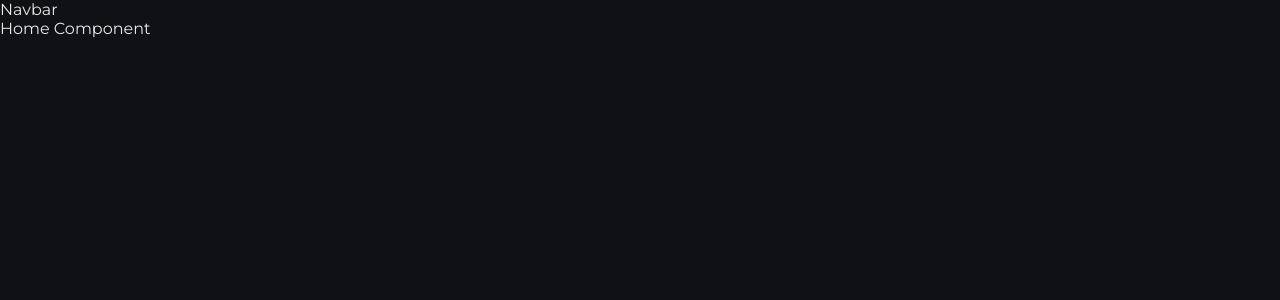
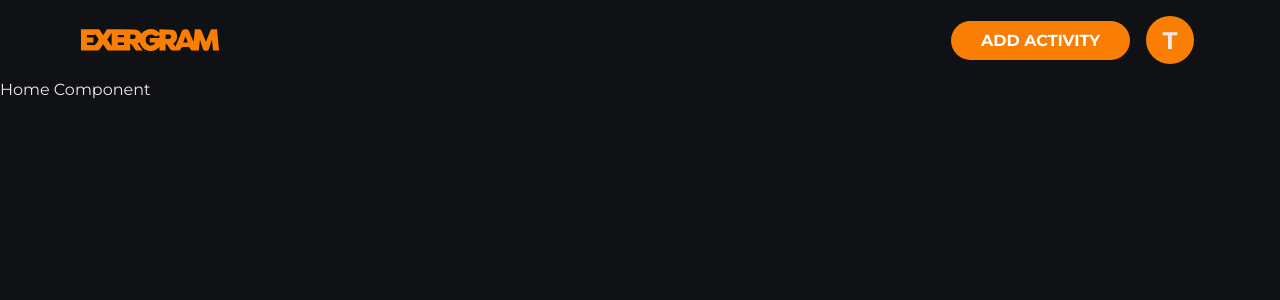
Before and after one commit to minusszx/exergram-frontend-c2, a React (Vite) app: page / in a window 1280 px wide. Shown: the top 300 px of the page. Built offline with nearby package versions, Linux system fonts and the light colour scheme.

Commit message:
addNavbar

```diff
--- a/src/components/NavMenu/NavMenu.css
+++ b/src/components/NavMenu/NavMenu.css
@@ -0,0 +1,111 @@
+@import url("https://fonts.googleapis.com/css2?family=Montserrat:ital,wght@0,100;0,200;0,300;0,400;0,500;0,600;0,700;1,100;1,200;1,300;1,400;1,500;1,600;1,700&display=swap");
+
+:root {
+  /* Color Palette */
+  --bg-color: #101115;
+  --primary-color: #1a1a1b;
+  --secondary-color: #c76300;
+  --accent-color: #fa7d00;
+
+  /* Text Color */
+  --white-text: #e8e8e8;
+  --grey-btn-color: #333333;
+}
+
+* {
+  margin: 0;
+  padding: 0;
+  box-sizing: border-box;
+}
+
+html {
+  background-color: #101115;
+}
+
+body {
+  color: var(--white-text);
+  font-family: "Montserrat", sans-serif;
+}
+
+/* ##########################################  NaveMenu  ########################################## */
+.navbar {
+    background-color: #101115;
+    height: 80px;
+    width: 100%;
+    position: relative;
+    z-index: 1;
+  }
+
+  nav {
+    max-width: 1140px;
+    display: flex;
+    justify-content: space-between;
+    margin: 0 auto;
+  }
+
+  .nav-logo-box {
+    height: 80px;
+  }
+
+  .logo {
+    height: 80px;
+    display: block;
+  }
+
+  nav ul {
+    display: flex;
+    align-items: center;
+    gap: 16px;
+  }
+
+  nav ul li {
+    list-style: none;
+  }
+
+  .right-nav {
+    display: flex;
+    align-items: center;
+    margin: 0 16px;
+    /* padding-right: 16px; */
+  }
+
+  .right-nav li a {
+    color: white;
+    font-size: 16px;
+    /* font-weight: 700; */
+    text-decoration-line: none;
+    background-color: #f97e03;
+    /* border: none; */
+    padding: 10px 30px;
+    border-radius: 30px;
+    text-transform: uppercase;
+    font-weight: 700;
+  }
+
+  nav ul li:hover {
+    cursor: pointer;
+    scale: 1.05;
+  }
+
+  .left-nav {
+    display: flex;
+    gap: 16px;
+    font-weight: 700;
+  }
+
+  .left-nav li a {
+    text-decoration: none;
+    color: white;
+    font-size: 20px;
+  }
+
+  .profile-btn {
+    font-size: 24px;
+    width: 48px;
+    height: 48px;
+    background-color: #f97e03;
+    border-radius: 50%;
+    display: grid;
+    place-content: center;
+    font-weight: 700;
+  }
--- a/src/components/NavMenu/NavMenu.jsx
+++ b/src/components/NavMenu/NavMenu.jsx
@@ -1,21 +1,25 @@
 import React from "react";
+import "./NavMenu.css";
 
 function NavMenu() {
   return (
-      <div className="NavMenu-Container">
+      <div className="navbar">
         <nav>
-            <div class="left-nav">
-                <div class="nav-logo-box">
-                    <img class="logo" src="./asset/img/Logo1exergram.svg" alt="logoExergram"/>
+            <div className="left-nav">
+                <div className="nav-logo-box">
+                    <img className="logo" src="src\Images\Logo\Logo1.svg" alt="logoExergram"/>
                 </div>
                 <ul>
+                    <li><a href="">DASHBOARD</a></li>
                     <li><a href="">FEED</a></li>
                 </ul>
             </div>
-            <ul class="right-nav">
-                <li><a href="">ADD ACTIVITY</a></li>
-                <li class="profile-btn">T</li>
-            </ul>
+            <div className="right-nav">
+                <ul>
+                    <li><a href="">ADD ACTIVITY</a></li>
+                    <li className="profile-btn">T</li>
+                </ul>
+            </div>
         </nav>
       </div>
   )
--- a/src/components/Navbar/Navbar.css
+++ b/src/components/Navbar/Navbar.css
@@ -0,0 +1,101 @@
+@import url("https://fonts.googleapis.com/css2?family=Montserrat:ital,wght@0,100;0,200;0,300;0,400;0,500;0,600;0,700;1,100;1,200;1,300;1,400;1,500;1,600;1,700&display=swap");
+
+:root {
+  /* Color Palette */
+  --bg-color: #101115;
+  --primary-color: #1a1a1b;
+  --secondary-color: #c76300;
+  --accent-color: #fa7d00;
+
+  /* Text Color */
+  --white-text: #e8e8e8;
+  --grey-btn-color: #333333;
+}
+
+* {
+  margin: 0;
+  padding: 0;
+  box-sizing: border-box;
+}
+
+html {
+  background-color: #101115;
+}
+
+body {
+  color: var(--white-text);
+  font-family: "Montserrat", sans-serif;
+}
+
+/* ##########################################  NaveMenu  ########################################## */
+.navbar {
+    background-color: #101115;
+    height: 80px;
+    width: 100%;
+    position: relative;
+    z-index: 1;
+  }
+
+  nav {
+    max-width: 1140px;
+    display: flex;
+    justify-content: space-between;
+    margin: 0 auto;
+  }
+
+  .nav-logo-box {
+    height: 80px;
+  }
+
+  .logo {
+    height: 80px;
+    display: block;
+  }
+
+  .right-nav {
+    display: flex;
+    align-items: center;
+    margin: 0 16px;
+    /* padding-right: 16px; */
+  }
+
+  .right-nav li a {
+    color: white;
+    font-size: 16px;
+    /* font-weight: 700; */
+    text-decoration-line: none;
+    background-color: #f97e03;
+    /* border: none; */
+    padding: 10px 30px;
+    border-radius: 30px;
+    text-transform: uppercase;
+    font-weight: 700;
+  }
+
+  nav ul li:hover {
+    cursor: pointer;
+    scale: 1.05;
+  }
+
+  .left-nav {
+    display: flex;
+    gap: 16px;
+    font-weight: 700;
+  }
+
+  .left-nav li a {
+    text-decoration: none;
+    color: white;
+    font-size: 20px;
+  }
+
+  .profile-btn {
+    font-size: 24px;
+    width: 48px;
+    height: 48px;
+    background-color: #f97e03;
+    border-radius: 50%;
+    display: grid;
+    place-content: center;
+    font-weight: 700;
+  }
--- a/src/components/Navbar/Navbar.jsx
+++ b/src/components/Navbar/Navbar.jsx
@@ -1,7 +1,24 @@
 import React from "react";
+import "./Navbar.css";
 
 function Navbar() {
-  return <div>Navbar</div>;
+  return (
+      <div className="navbar">
+        <nav>
+            <div className="left-nav">
+                <div className="nav-logo-box">
+                    <img className="logo" src="src\Images\Logo\Logo1.svg" alt="logoExergram"/>
+                </div>
+            </div>
+            <div className="right-nav">
+                <ul>
+                    <li><a href="">ADD ACTIVITY</a></li>
+                    <li className="profile-btn">T</li>
+                </ul>
+            </div>
+        </nav>
+      </div>
+  )
 }
 
 export default Navbar;
--- /dev/null
+++ b/src/layout/Layout2.jsx
@@ -0,0 +1,15 @@
+import React from "react";
+import NavMenu from "../components/NavMenu/NavMenu";
+
+function Layout2(props) {
+  const { children } = props;
+
+  return (
+    <div>
+      <NavMenu />
+      {children}
+    </div>
+  );
+}
+
+export default Layout2;
--- a/src/pages/Dashboard.jsx
+++ b/src/pages/Dashboard.jsx
@@ -1,12 +1,15 @@
 import React from "react";
-import Layout from "../layout/Layout";
+import Layout2 from "../layout/Layout2";
 
 function Dashboard() {
   return (
-    <Layout>
+    <Layout2>
       <div>Dashboard Component</div>
-    </Layout>
+    </Layout2>
   );
 }
 
+
+
+
 export default Dashboard;
```
